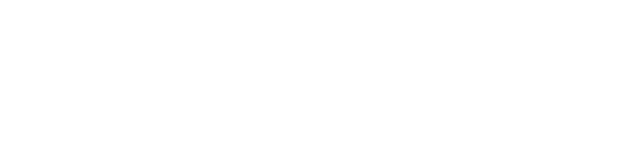
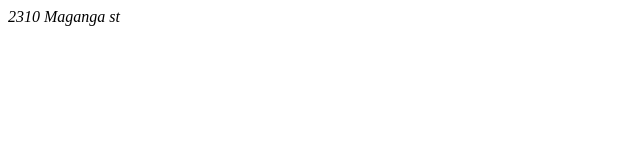
Before and after one commit to AsiyaOmar/Omarrepo, a plain HTML site: page index.html in a window 1280 px wide. Shown: the whole page, without its empty margins (0-640 px from the left). Drawn offline with Linux system fonts and the light colour scheme.

Commit message:
made somechanges in the feature branch

```diff
--- a/index.html
+++ b/index.html
@@ -1 +1,2 @@
 </div><Hi there>
+    <address>2310 Maganga st</address>
```
